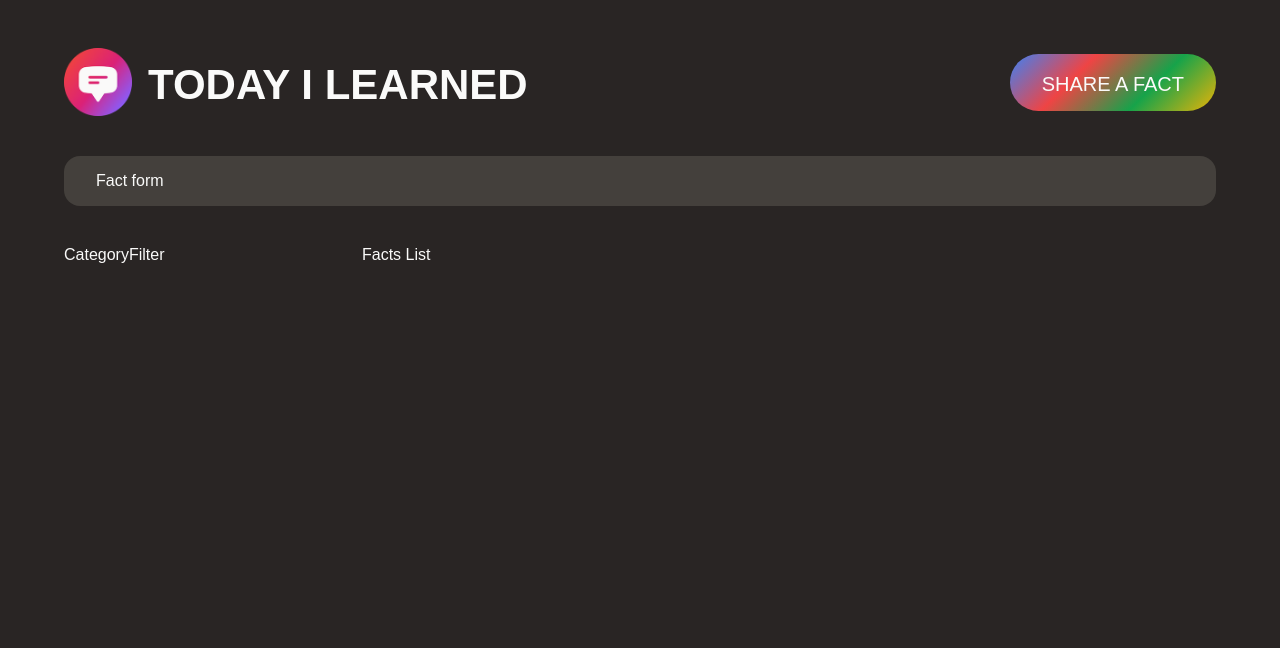
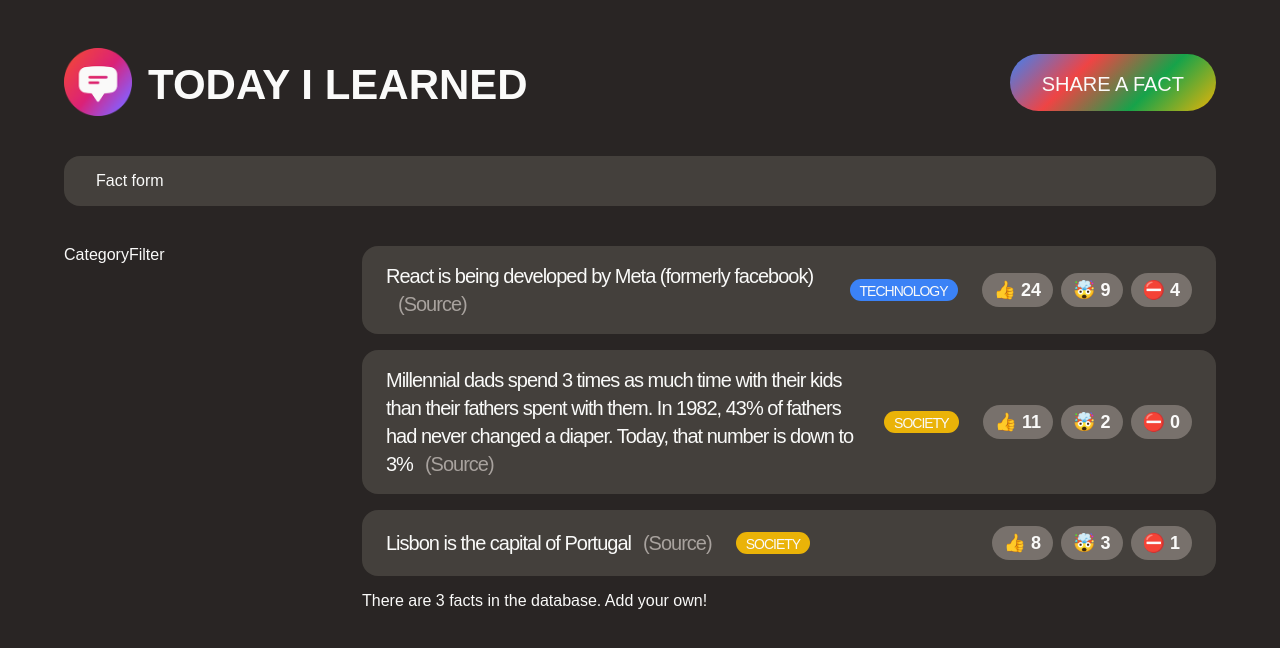
Before and after one commit to Willuv/Today-I-Learned, a React (Create React App) app: page / in a window 1280 px wide. Shown: the top 648 px of the page. Built offline with nearby package versions, Linux system fonts and the light colour scheme; a web font is replaced by a local one.

Commit message:
rendering the facts list

```diff
--- a/src/App.js
+++ b/src/App.js
@@ -1,5 +1,55 @@
 // connect to the style.css file
 import './style.css'
+
+const CATEGORIES = [
+  { name: "technology", color: "#3b82f6" },
+  { name: "science", color: "#16a34a" },
+  { name: "finance", color: "#ef4444" },
+  { name: "society", color: "#eab308" },
+  { name: "entertainment", color: "#db2777" },
+  { name: "health", color: "#14b8a6" },
+  { name: "history", color: "#f97316" },
+  { name: "news", color: "#8b5cf6" },
+];
+
+const initialFacts = [
+  {
+    id: 1,
+    text: "React is being developed by Meta (formerly facebook)",
+    source: "https://opensource.fb.com/",
+    category: "technology",
+    votesInteresting: 24,
+    votesMindblowing: 9,
+    votesFalse: 4,
+    createdIn: 2021,
+  },
+  {
+    id: 2,
+    text: "Millennial dads spend 3 times as much time with their kids than their fathers spent with them. In 1982, 43% of fathers had never changed a diaper. Today, that number is down to 3%",
+    source:
+      "https://www.mother.ly/parenting/millennial-dads-spend-more-time-with-their-kids",
+    category: "society",
+    votesInteresting: 11,
+    votesMindblowing: 2,
+    votesFalse: 0,
+    createdIn: 2019,
+  },
+  {
+    id: 3,
+    text: "Lisbon is the capital of Portugal",
+    source: "https://en.wikipedia.org/wiki/Lisbon",
+    category: "society",
+    votesInteresting: 8,
+    votesMindblowing: 3,
+    votesFalse: 1,
+    createdIn: 2015,
+  },
+];
+
+// LINK TO APP SAMPLE DATA: https://docs.google.com/spreadsheets/d/1eeldcA_OwP4DHYEvjG0kDe0cRys-cDPhc_E9P9G1e3I/edit#gid=0
+
+// 👍 🤯 ⛔️
+
 
 // main component of the web page
 function App() {
@@ -35,7 +85,44 @@ function CategoryFilter() {
 }
 
 function Factlist() {
-  return <section>Facts List</section>;
+  // TEMPORARY
+  const facts = initialFacts;
+
+  return (
+    <section>
+      <ul className="facts-list">
+        {facts.map((fact)=> (
+          <Fact key={fact.id} fact={fact} />
+        ))}
+      </ul>
+      <p>There are {facts.length} facts in the database. Add your own!</p>
+    </section>
+  );
+}
+
+function Fact({ fact }){
+
+  return (
+    <li className="fact">
+        <p>
+            {fact.text}
+            <a
+                class="source"
+                href={fact.source}
+                target="_blank">(Source)
+            </a>
+        </p>
+        <span className="tag" style={{
+        backgroundColor: CATEGORIES.find((cat) => cat.name === fact.category).color}}>
+          {fact.category}</span>
+        {/* reaction buttons */}
+        <div className="vote-buttons">
+            <button>👍 {fact.votesInteresting} </button>
+            <button>🤯 {fact.votesMindblowing} </button>
+            <button>⛔ {fact.votesFalse} </button>
+        </div>
+      </li>
+  )
 }
 
 export default App;
--- a/src/style.css
+++ b/src/style.css
@@ -17,7 +17,7 @@ body {
 }
 
 /* MAIN LAYOUT */
-.container {
+#root {
     max-width: 1500px;
     margin: 0 auto;
 }
```
